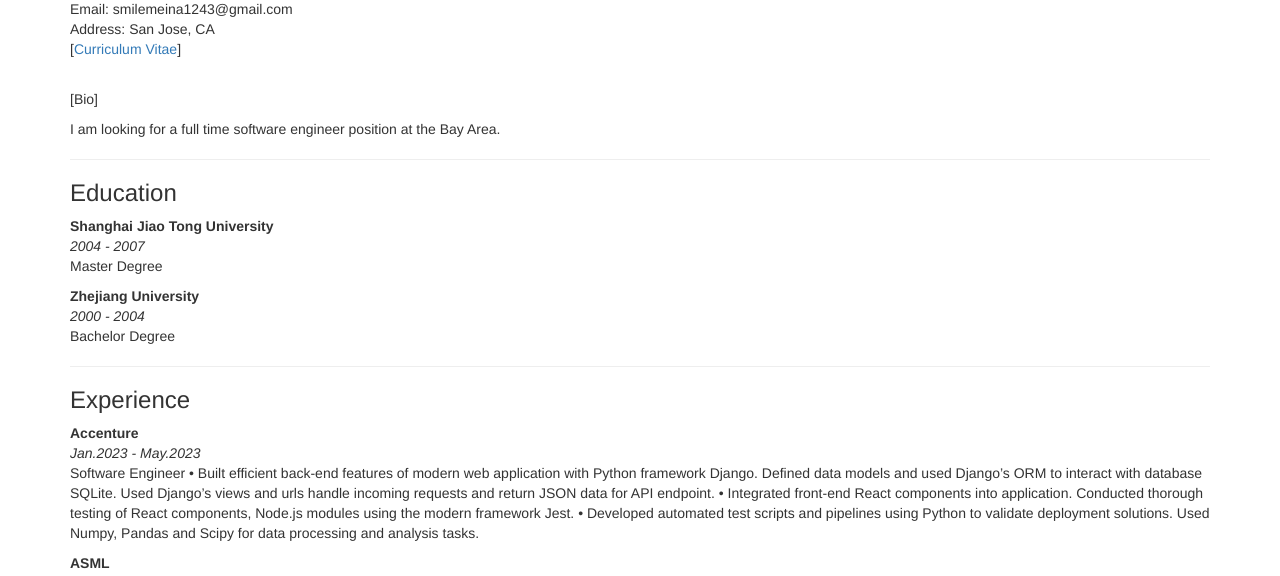
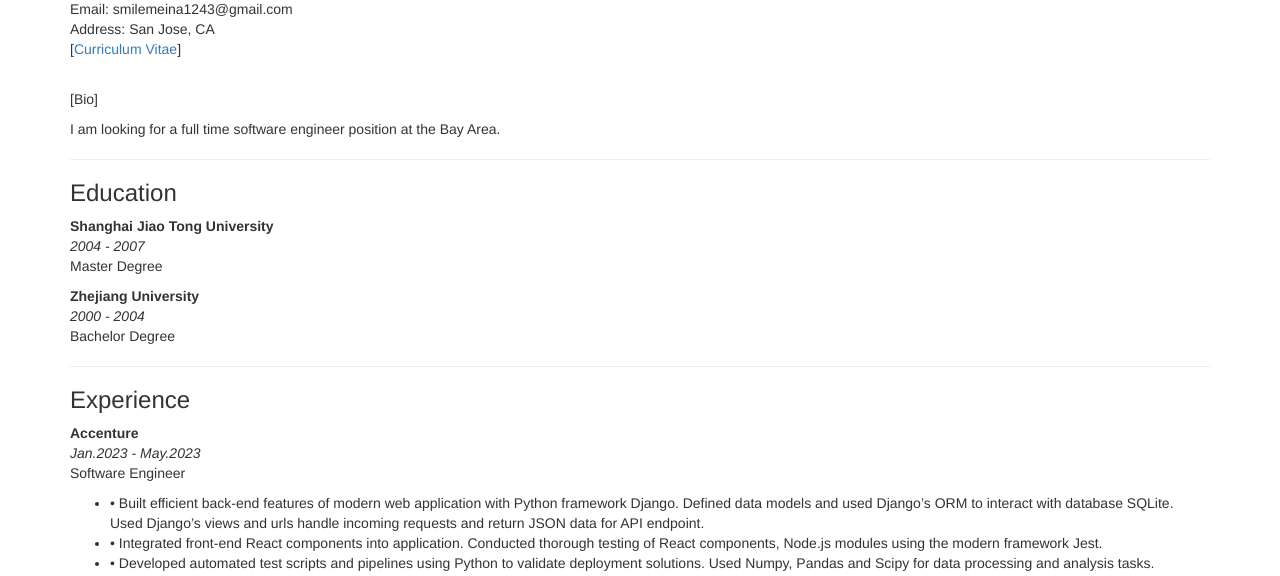
Before and after one commit to meinasmile/meinasmile.github.io, a plain HTML site: page index.html in a window 1280 px wide. Shown: the part 191-767 px from the top of the page. Drawn offline with nearby package versions, Linux system fonts and the light colour scheme.

Commit message:
modified the experiece view

```diff
--- a/index.html
+++ b/index.html
@@ -1,14 +1,13 @@
 <?xml version="1.0" encoding="utf-8"?>
-<!DOCTYPE html PUBLIC "-//W3C//DTD XHTML 1.0 Strict//EN"
-"http://www.w3.org/TR/xhtml1/DTD/xhtml1-strict.dtd">
+<!DOCTYPE html PUBLIC "-//W3C//DTD XHTML 1.0 Strict//EN" "http://www.w3.org/TR/xhtml1/DTD/xhtml1-strict.dtd">
 <html xmlns="http://www.w3.org/1999/xhtml" lang="en" xml:lang="en">
 
 
 <head>
   <title>Meina Chen's Homepage</title>
-<meta  http-equiv="Content-Type" content="text/html;charset=utf-8" />
-<link rel="stylesheet" type="text/css" href="css/style.css"/>
-<link rel="stylesheet" type="text/css" href="https://maxcdn.bootstrapcdn.com/bootstrap/3.3.5/css/bootstrap.min.css"/>
+  <meta http-equiv="Content-Type" content="text/html;charset=utf-8" />
+  <link rel="stylesheet" type="text/css" href="css/style.css" />
+  <link rel="stylesheet" type="text/css" href="https://maxcdn.bootstrapcdn.com/bootstrap/3.3.5/css/bootstrap.min.css" />
 </head>
 
 <body style="padding-top: 60px;">
@@ -39,7 +38,7 @@
       <div class="row">
         <div class="col-xs-8" style="padding:0;">
           <p>
-                <h1 >Meina Chen</h1>
+          <h1>Meina Chen</h1>
           Software Engineer<br>
           <a href="[Institute url]">[Institute]</a><br>
           <a href="[Institute url]">[Institute]</a><br>
@@ -49,7 +48,7 @@
           </p>
         </div>
         <div class="col-xs-4">
-            <p><img src="[Image link url]" height=200/> </p>
+          <p><img src="[Image link url]" height=200 /> </p>
         </div>
       </div>
     </div>
@@ -88,26 +87,36 @@ I am looking for a full time software engineer position at the Bay Area.
       <p>
         <b>Accenture </b><br />
         <em>Jan.2023 - May.2023</em><br />
-    Software Engineer
-    •	Built efficient back-end features of modern web application with Python framework Django. Defined data models and used Django’s ORM to interact with database SQLite. Used Django’s views and urls handle incoming requests and return JSON data for API endpoint.
-    •	Integrated front-end React components into application. Conducted thorough testing of React components, Node.js modules using the modern framework Jest.
-    •	Developed automated test scripts and pipelines using Python to validate deployment solutions. Used Numpy, Pandas and Scipy for data processing and analysis tasks.
-
+        Software Engineer <br />
+      <ul>
+        <li>• Built efficient back-end features of modern web application with Python framework Django. Defined data
+          models and used Django’s ORM to interact with database SQLite. Used Django’s views and urls handle incoming
+          requests and return JSON data for API endpoint.</li>
+        <li>• Integrated front-end React components into application. Conducted thorough testing of React components,
+          Node.js modules using the modern framework Jest.</li>
+        <li>• Developed automated test scripts and pipelines using Python to validate deployment solutions. Used Numpy,
+          Pandas and Scipy for data processing and analysis tasks.</li>
+      </ul>
       </p>
       <p>
         <b>ASML </b><br />
         <em>Oct.2017 - Jul.2018</em><br />
         Software Engineer
-    •	Built Restful APIs to fetch defects on Lithography computational platform to accommodate customers’ demands.  Ensured 5 releases for fast-paced customer facing products.
-    •	Implemented Micro Services architecture using Spring Boot. Built services to receive user’s requests and return the matching defects. Maintained front-end to back-end connection.
-    •	Ensured quality assurance of the deliverables. Performed automated testing tasks routinely. Wrote unit tests and functional tests and got code coverage rate higher than 98%.
+        • Built Restful APIs to fetch defects on Lithography computational platform to accommodate customers’ demands.
+        Ensured 5 releases for fast-paced customer facing products.
+        • Implemented Micro Services architecture using Spring Boot. Built services to receive user’s requests and
+        return the matching defects. Maintained front-end to back-end connection.
+        • Ensured quality assurance of the deliverables. Performed automated testing tasks routinely. Wrote unit tests
+        and functional tests and got code coverage rate higher than 98%.
       </p>
       <p>
         <b>JieChuang.inc</b>
         <em>Mar.2014 - Dec.2016</em>
         Java Developer
-    •	Developed and implemented Customer relationship management project with Spring, Spring MVC, Spring AOP framework. Implemented Controller, Service, DAO, Interceptor components. Done code review, configuration, deployment, and management with Maven.
-    •	Developed the presentation layer using JSP, bootstrap, CSS, JavaScript, jQuery, and Ajax.
+        • Developed and implemented Customer relationship management project with Spring, Spring MVC, Spring AOP
+        framework. Implemented Controller, Service, DAO, Interceptor components. Done code review, configuration,
+        deployment, and management with Maven.
+        • Developed the presentation layer using JSP, bootstrap, CSS, JavaScript, jQuery, and Ajax.
       </p>
 
       <hr>
@@ -116,7 +125,8 @@ I am looking for a full time software engineer position at the Bay Area.
       <h3 id="skill">Skills</h3>
 
       <p>
-    <b>Backend: </b> Java, Python, SQL, REST, Django, Spring, SpringBoot, MySQL, MangoDB, SQLite, Jenkins, Bash, Git, etc<br />
+        <b>Backend: </b> Java, Python, SQL, REST, Django, Spring, SpringBoot, MySQL, MangoDB, SQLite, Jenkins, Bash,
+        Git, etc<br />
         <b>Frontend: </b> HTML, CSS, JavaScript, React, VScode, Postman, JSON, bootstrap, jQuery, Ajax, etc<br />
       </p>
 
@@ -127,4 +137,5 @@ Last update: Jul,2023
 
 
 </body>
+
 </html>
```
Lines whose indentation alone changed are shown as unchanged.
